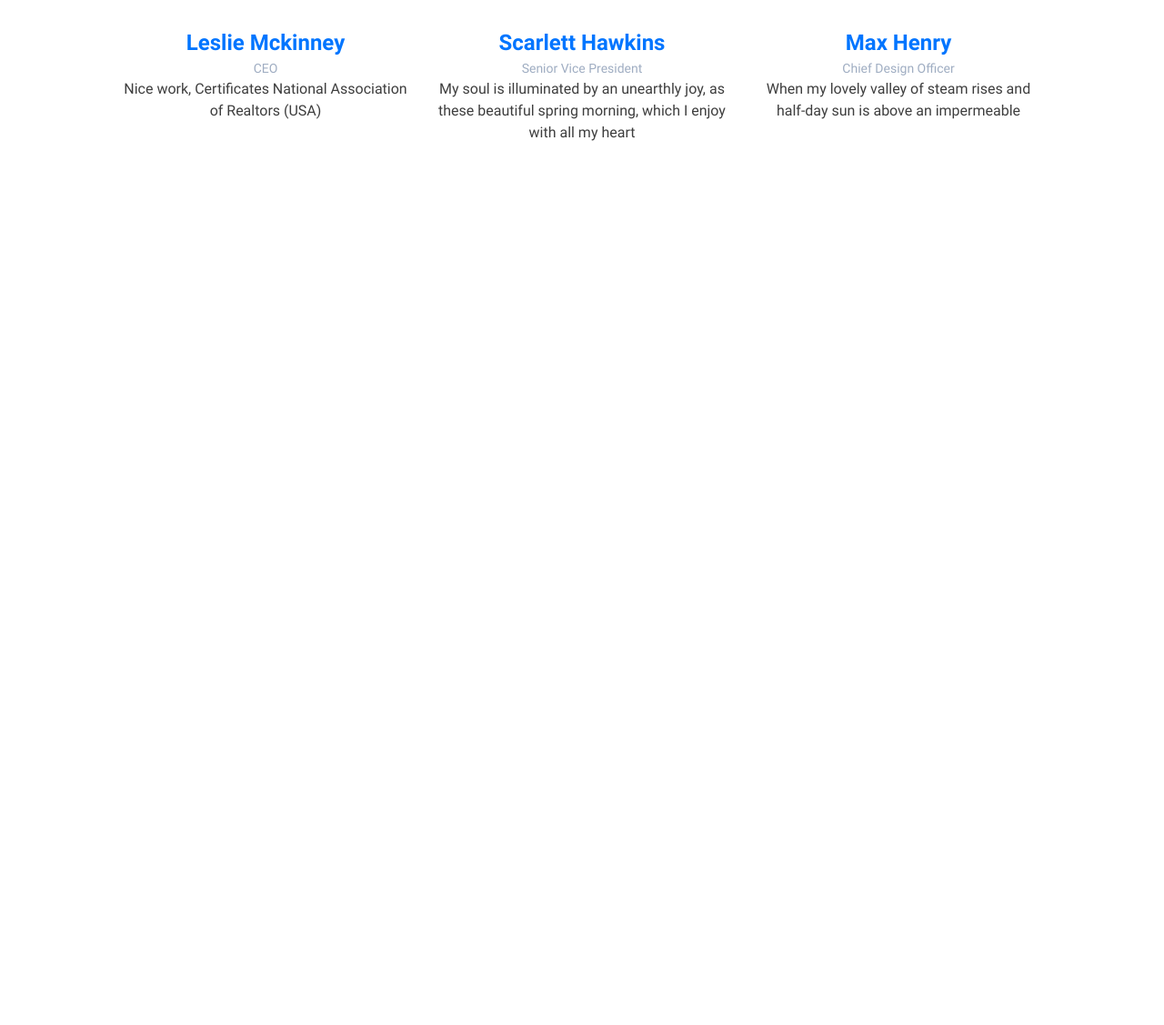
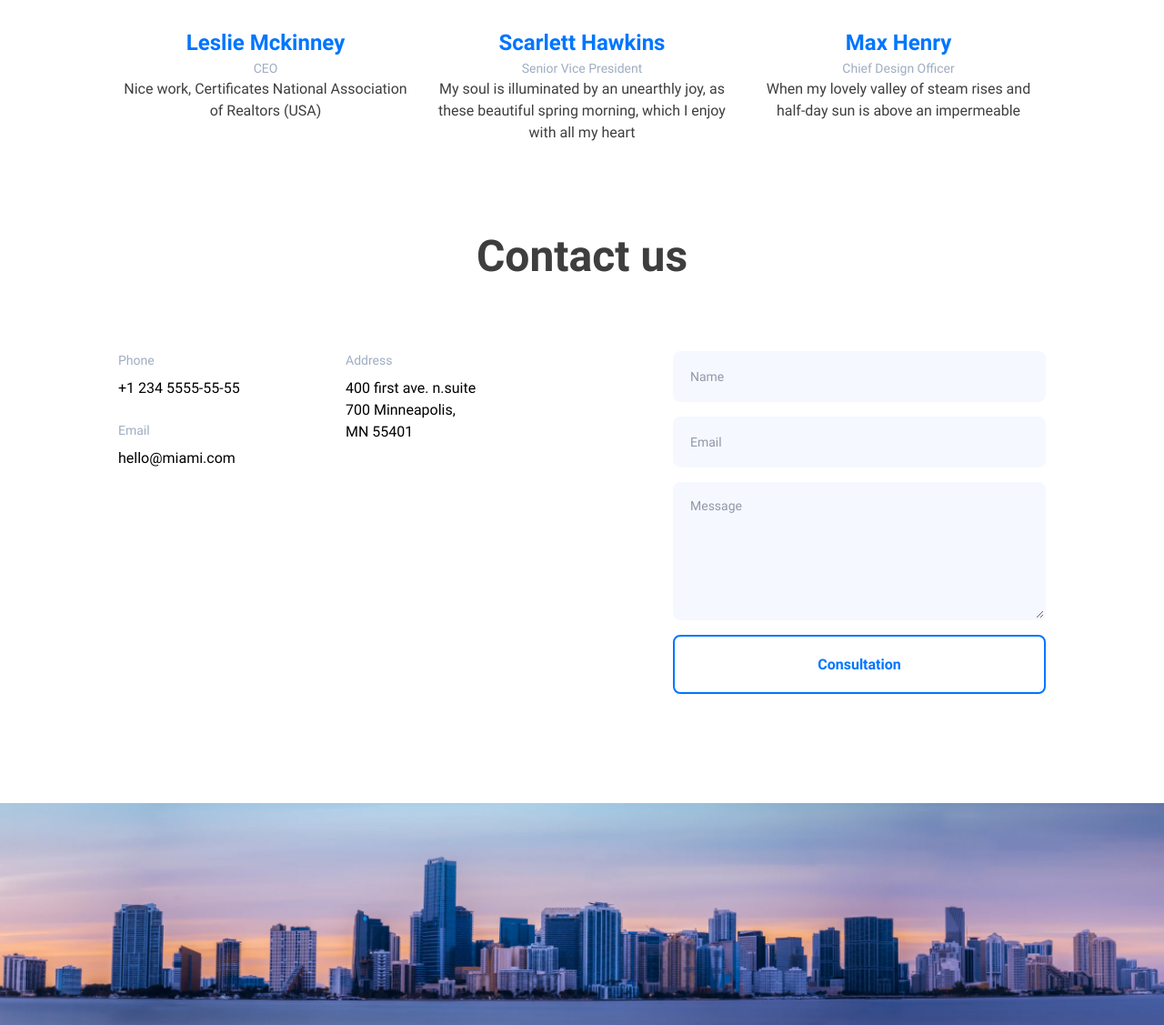
Before and after one commit to bodyguarder/miami, a website: page app/index.html in a window 1280 px wide. Shown: the part 2962-4089 px from the top of the page at 91% size. Before the commit the page ends 3220 px from the top, so only its background shows below. Drawn offline with nearby package versions, Linux system fonts and the light colour scheme; files that its build step writes are made by us from their sources; files whose address does not match are found by name.

Commit message:
finish miami full

```diff
--- a/app/index.html
+++ b/app/index.html
@@ -218,7 +218,59 @@
         </ul>
       </div>
     </section>
+
+    <section class="contacts-section">
+      <div class="contacts-section__container container">
+        <h2 class="contacts-section__title title">Contact us</h2>
+
+        <div class="contacts-section__wrapper">
+          <ul class="contacts-section__list">
+            <li class="contacts-section__item">
+              <span class="contacts-section__subtitle">Phone</span>
+
+              <a class="contacts-section__link" href="tel:+12345555555">+1 234 5555-55-55</a>
+            </li>
+
+            <li class="contacts-section__item">
+              <span class="contacts-section__subtitle">Email</span>
+
+              <a class="contacts-section__link" href="mailto:hello@miami.com">hello@miami.com</a>
+            </li>
+
+            <li class="contacts-section__item contacts-section__item--address">
+              <span class="contacts-section__subtitle">Address</span>
+
+              <a class="contacts-section__link" href="https://goo.gl/maps/Guy58w5B8hfjoTfY9">400 first ave. n.suite
+                700 Minneapolis, MN
+                55401</a>
+            </li>
+          </ul>
+
+          <form class="contacts-section__form send-form" action="#">
+            <label class="sr-only send-form__name-label" for="name-input">input your name</label>
+            <input class="send-form__input" id="name-input" name="name-input" type="text" placeholder="Name">
+
+            <label class="sr-only send-form__email-label" for="email-input">input your email</label>
+            <input class="send-form__input" id="email-input" name="email-input" type="email" placeholder="Email">
+
+            <label class="sr-only send-form__textarea-label" for="textarea-input">input your message</label>
+            <textarea class="send-form__input send-form__input--textarea" name="textarea-input" id="textarea-input" rows="5" placeholder="Message"></textarea>
+
+            <button class="send-form__button button" type="submit">Consultation</button>
+          </form>
+        </div>
+      </div>
+    </section>
   </main>
+
+  <footer class="footer" style="background-image: url('images/sections/footer/footer-background.jpg');">
+    <div class="footer__container container">
+      <a class="footer__logo logo" href="#">
+        <span class="sr-only">link to main page</span>
+        <img class="logo__img" src="images/sprite.svg#logo" width="136" height="80" alt="logotype">
+      </a>
+    </div>
+  </footer>
 
   <script src="js/main.min.js"></script>
 </body>
--- a/app/scss/common/vars.scss
+++ b/app/scss/common/vars.scss
@@ -5,6 +5,9 @@ $blue-200: #005ECC;
 $blue-300: #2E6EB7;
 $white: #FFFFFF;
 $grey-100: #9FADC2;
+$grey-200: #F6F8FF;
+$grey-300: #8F99A8;
+$grey-400: #CCD0E0;
 
 $md1: 1200px;
 $md2: 992px;
--- /dev/null
+++ b/app/scss/components/send-form.scss
@@ -0,0 +1,34 @@
+.send-form {
+  display: flex;
+  flex-direction: column;
+  max-width: 410px;
+  width: 100%;
+
+  &__input {
+    padding: 14px 17px;
+    margin-bottom: 16px;
+    border-radius: 8px;
+    border: 2px solid transparent;
+    background-color: $grey-200;
+    outline: transparent;
+
+    &--textarea {
+      resize: vertical;
+    }
+
+    &::placeholder {
+      font-size: 14px;
+      color: $grey-300;
+    }
+
+    @media (any-hover: hover) {
+      &:hover {
+        border: 2px solid $grey-400;
+      }
+    }
+
+    &:active, &:focus {
+      border: 2px solid $blue-100;
+    }
+  }
+}
--- /dev/null
+++ b/app/scss/sections/contacts-section.scss
@@ -0,0 +1,44 @@
+.contacts-section {
+  padding-bottom: 120px;
+
+  &__wrapper {
+    display: flex;
+    align-items: start;
+    justify-content: space-between;
+    gap: 32px;
+    flex-wrap: wrap;
+
+    @include media-2 {
+      justify-content: center;
+    }
+  }
+
+  &__list {
+    display: grid;
+    grid-template-columns: repeat(2, 150px);
+    column-gap: 100px;
+    row-gap: 24px;
+
+    @include media-4 {
+      display: flex;
+      flex-direction: column;
+      align-items: start;
+    }
+  }
+
+  &__item {
+    display: flex;
+    flex-direction: column;
+
+    &--address {
+      grid-column: 2/3;
+      grid-row: 1/3;
+    }
+  }
+
+  &__subtitle {
+    margin-bottom: 8px;
+    font-size: 14px;
+    color: $grey-100;
+  }
+}
--- /dev/null
+++ b/app/scss/sections/footer.scss
@@ -0,0 +1,16 @@
+.footer {
+  padding-top: 250px;
+  padding-bottom: 32px;
+  background-repeat: no-repeat;
+  background-size: cover;
+  background-position: center;
+
+  @include media-2 {
+    padding-top: 134px;
+    padding-bottom: 32px;
+  }
+
+  &__container {
+    text-align: center;
+  }
+}
--- a/app/scss/style.scss
+++ b/app/scss/style.scss
@@ -9,8 +9,9 @@
 @import 'sections/miami-estate'; //секция недвижимость майами
 @import 'sections/miami-gallery'; //секция галлерея
 @import 'sections/recall-section'; //секция отзывов
+@import 'sections/contacts-section'; //наши контакты
 
 @import 'components/menu-button'; //кнопка открытия навигационного меню
+@import 'components/send-form'; //форма отправки для обратной связи
 
-/*
-@import 'sections/footer'; // футер */
+@import 'sections/footer'; // футер
```
Also changed, not shown: app/images/sections/footer/footer-background.jpg (added).
